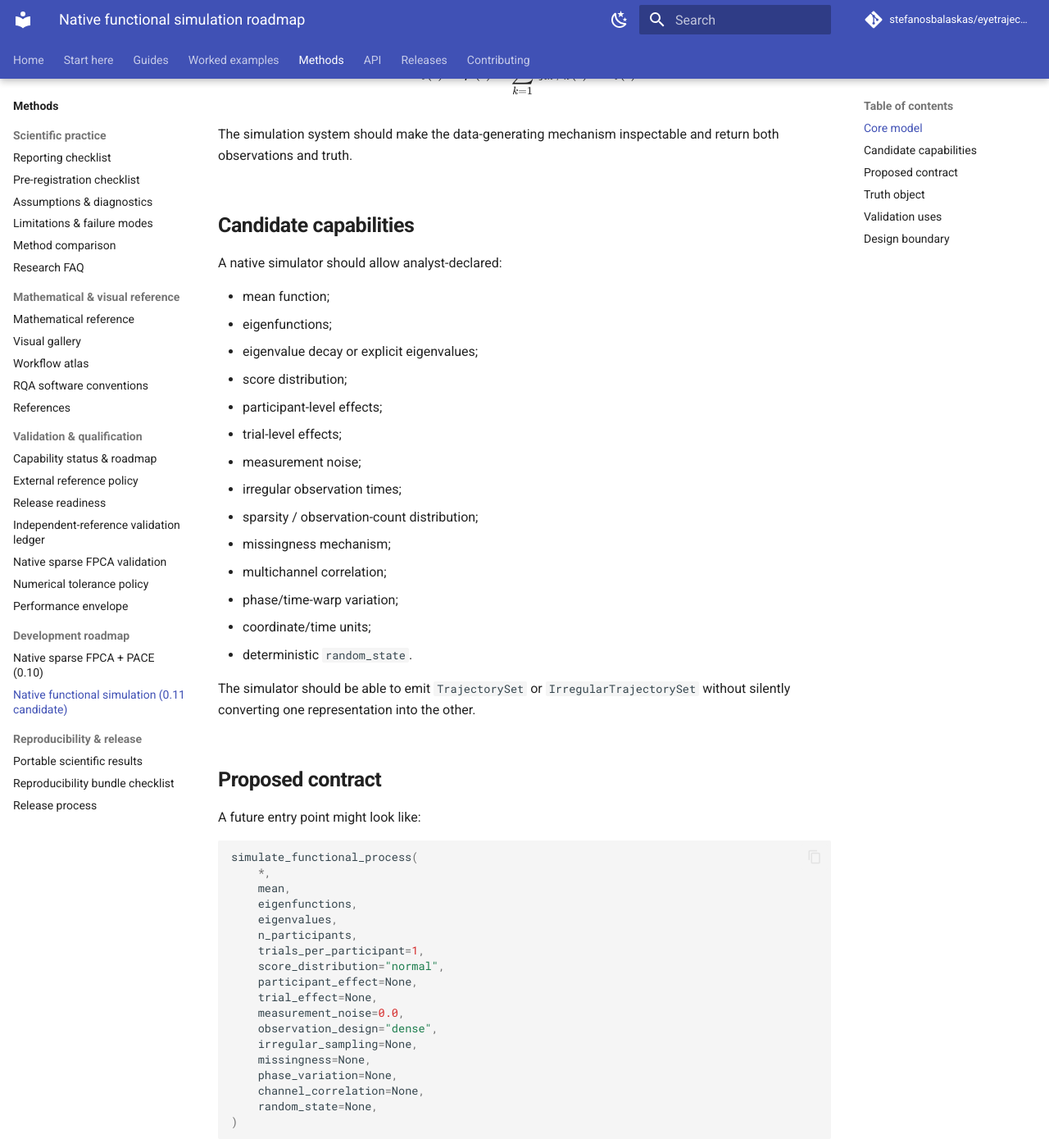
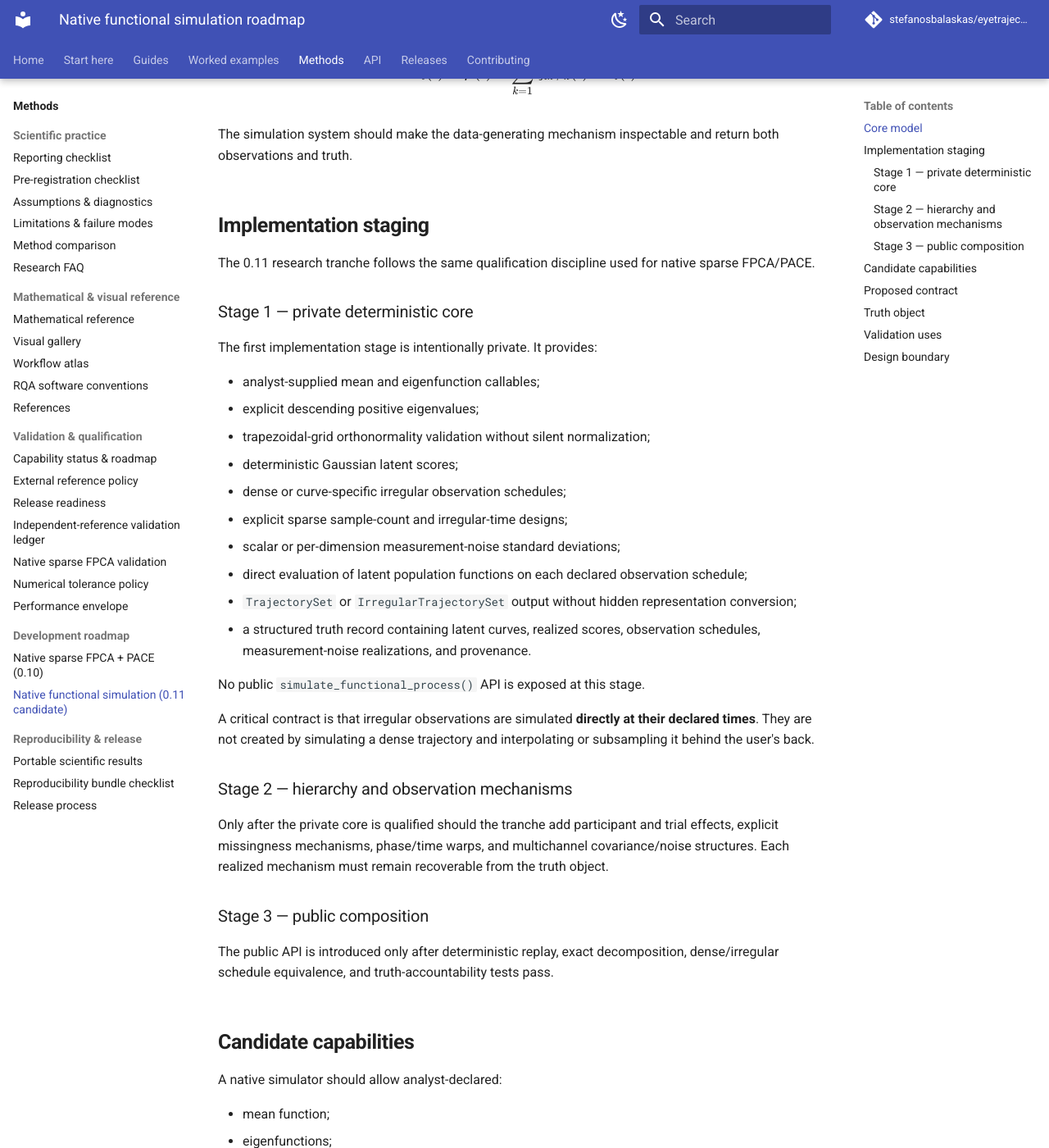
Before and after one commit to stefanosbalaskas/eyetrajectoriespy, an MkDocs documentation site: the page built from docs/development/simulation-framework.md, in a window 1280 px wide and 1400 px high, scrolled down 431 px. Shown: the whole window at 82% size. Built offline with MkDocs 1.6.1 and Material for MkDocs 9.7.7, drawn with Linux system fonts in a browser that asks for light colours; comment, search, counter and statistics services are not loaded.

Commit message:
Document staged native simulation implementation

```diff
--- a/docs/development/simulation-framework.md
+++ b/docs/development/simulation-framework.md
@@ -25,6 +25,47 @@ $$
 The simulation system should make the data-generating mechanism inspectable and
 return both observations and truth.
 
+## Implementation staging
+
+The 0.11 research tranche follows the same qualification discipline used for
+native sparse FPCA/PACE.
+
+### Stage 1 — private deterministic core
+
+The first implementation stage is intentionally private. It provides:
+
+- analyst-supplied mean and eigenfunction callables;
+- explicit descending positive eigenvalues;
+- trapezoidal-grid orthonormality validation without silent normalization;
+- deterministic Gaussian latent scores;
+- dense or curve-specific irregular observation schedules;
+- explicit sparse sample-count and irregular-time designs;
+- scalar or per-dimension measurement-noise standard deviations;
+- direct evaluation of latent population functions on each declared
+  observation schedule;
+- `TrajectorySet` or `IrregularTrajectorySet` output without hidden
+  representation conversion;
+- a structured truth record containing latent curves, realized scores,
+  observation schedules, measurement-noise realizations, and provenance.
+
+No public `simulate_functional_process()` API is exposed at this stage.
+
+A critical contract is that irregular observations are simulated **directly at
+their declared times**. They are not created by simulating a dense trajectory
+and interpolating or subsampling it behind the user's back.
+
+### Stage 2 — hierarchy and observation mechanisms
+
+Only after the private core is qualified should the tranche add participant
+and trial effects, explicit missingness mechanisms, phase/time warps, and
+multichannel covariance/noise structures. Each realized mechanism must remain
+recoverable from the truth object.
+
+### Stage 3 — public composition
+
+The public API is introduced only after deterministic replay, exact
+decomposition, dense/irregular schedule equivalence, and truth-accountability
+tests pass.
 ## Candidate capabilities
 
 A native simulator should allow analyst-declared:
```
